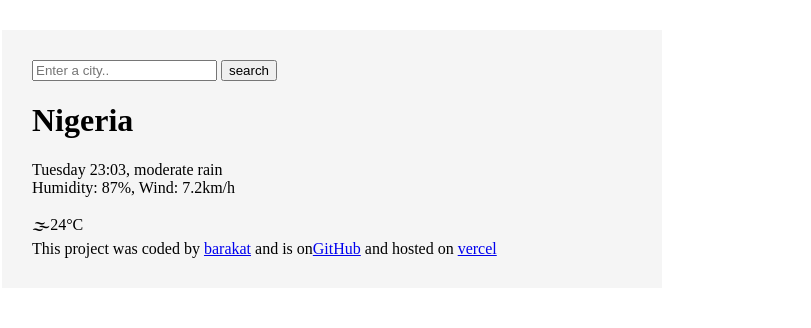
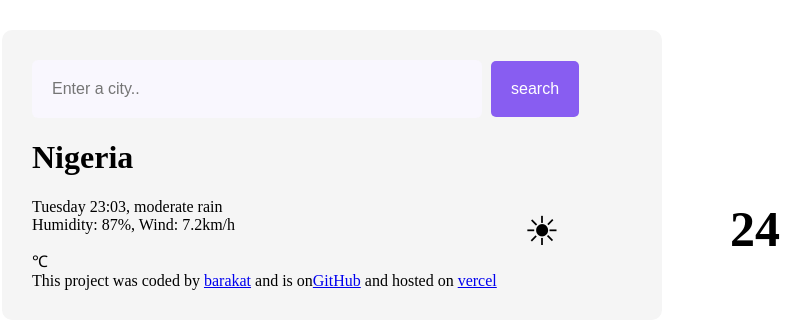
Before and after one commit to vaabar/weather-data, a plain HTML site: page index.html in a window 1280 px wide. Shown: the whole page, without its empty margins (308-1119 px from the left). Drawn offline with Linux system fonts and the light colour scheme.

Commit message:
editing the temperature in css now

```diff
--- a/index.html
+++ b/index.html
@@ -9,15 +9,30 @@
   <body>
     <div class="entirePage">
       <header>
-        <input type="search" placeholder="Enter a city.." required />
-        <input type="submit" value="search" />
+        <div class="form">
+          <form>
+            <input
+              type="search"
+              placeholder="Enter a city.."
+              class="search-input"
+              required
+            />
+            <input type="submit" value="search" class="search-button" />
+          </form>
+        </div>
       </header>
       <main>
         <div>
-          <h1>Nigeria</h1>
-          <p>Tuesday 23:03, moderate rain <br />Humidity: 87%, Wind: 7.2km/h</p>
+          <div>
+            <h1>Nigeria</h1>
+            <p>
+              Tuesday 23:03, moderate rain <br />Humidity: 87%, Wind: 7.2km/h
+            </p>
+          </div class="current-temp">
+          <span class="emoji">☀</span>
+          <span class="temperature">24 </span>
+          <span class="degress">℃</span>
         </div>
-        <div>🌫24°C</div>
       </main>
       <footer>
         This project was coded by
--- a/src/style.css
+++ b/src/style.css
@@ -4,7 +4,41 @@
   margin: 30px auto;
   padding: 30px;
   box-shadow: 0 30px 50px rgba(65, 50, 100, 0);
+  border-radius: 10px;
 }
 body {
   background-color: white;
 }
+.search-input {
+  background-color: #f9f7fe;
+  border: none;
+  color: rgba(39, 33, 66, 0.4);
+  font-size: 16px;
+  padding: 20px;
+  border-radius: 6px;
+  width: 75%;
+}
+.search-button {
+  background-color: #885df1;
+  font-size: 16px;
+  color: white;
+  border: none;
+  padding: 20px;
+  line-height: 1;
+  border-radius: 5px;
+  margin-left: 5px;
+}
+
+.temperature {
+  position: fixed;
+  top: 25%;
+  right: 15%;
+  font-size: 50px;
+  font-weight: bolder;
+}
+.emoji {
+  position: fixed;
+  top: 26%;
+  left: 65%;
+  font-size: 40px;
+}
```
